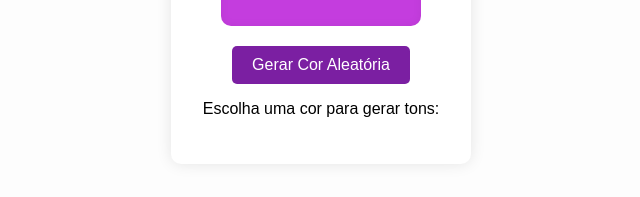
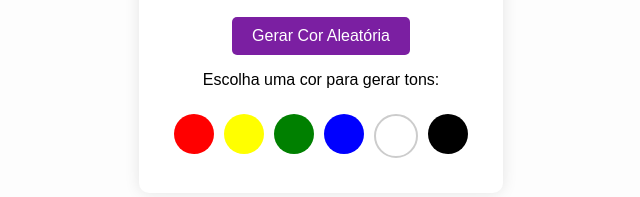
Before and after one commit to joaovitorrios/paleta-de-cores, a plain HTML site: page index.html in a window 1280 px wide. Shown: the part 417-614 px from the top of the page, without its empty margins (319-959 px from the left). Drawn offline with Linux system fonts and the light colour scheme.

Commit message:
alteração no css

```diff
--- a/style.css
+++ b/style.css
@@ -44,3 +44,24 @@ body {
   button:hover {
     background-color: #4a0072;
   }
+
+  .cores {
+    display: flex;
+    justify-content: center;
+    margin-top: 20px;
+  }
+
+  .corPrincipal {
+    width: 40px;
+    height: 40px;
+    margin: 5px;
+    border-radius: 50%;
+    cursor: pointer;
+  }
+
+  .corPrincipal[data-cor="red"] { background-color: red; }
+  .corPrincipal[data-cor="yellow"] { background-color: yellow; }
+  .corPrincipal[data-cor="green"] { background-color: green; }
+  .corPrincipal[data-cor="blue"] { background-color: blue; }
+  .corPrincipal[data-cor="white"] { background-color: white; border: 2px solid #ccc; }
+  .corPrincipal[data-cor="black"] { background-color: black; }
```
